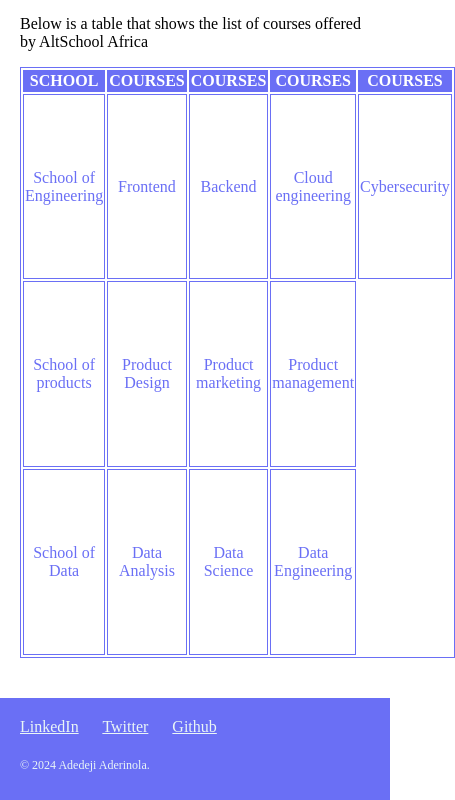
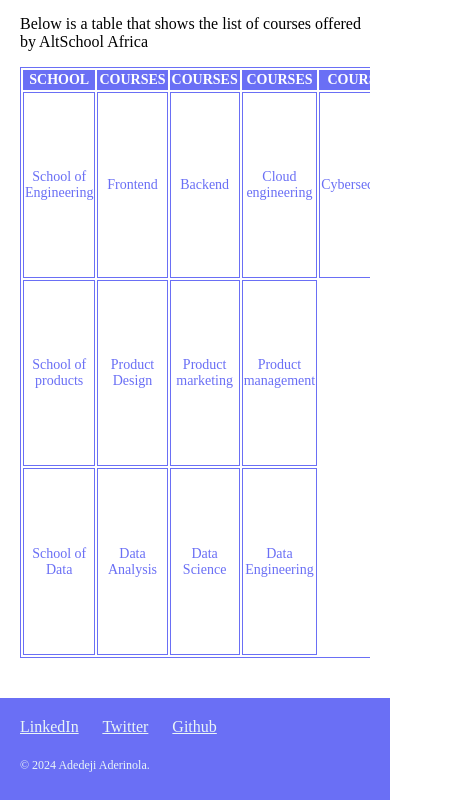
Before and after one commit to iamdeyg/Assignment, a plain HTML site: page table.html in a window 390 px wide. Shown: the part 165-965 px from the top of the page, 455 px wide, since content can reach past the window. Drawn offline with Linux system fonts and the light colour scheme.

Commit message:
made table responsive

```diff
--- a/CSS/table.css
+++ b/CSS/table.css
@@ -4,6 +4,11 @@ body {
 }
 .container {
   padding: 0 40px;
+}
+.table-responsive {
+  width: 100%;
+  overflow-x: auto; /* Allows horizontal scrolling */
+  -webkit-overflow-scrolling: touch; /* Smooth scrolling for mobile */
 }
 .main-divv {
   display: flex;
@@ -88,4 +93,11 @@ th {
   .r-main {
     display: none;
   }
+  .table-responsive {
+    overflow-x: auto;
+  }
+  .table th,
+  .table td {
+    font-size: 14px; /* Adjust text size for smaller screens */
+  }
 }
--- a/table.html
+++ b/table.html
@@ -28,7 +28,8 @@
       Africa
     </p>
     <div class="container margin">
-      <table class="table">
+      <div class="table-responsive">
+        <table class="table overflow">
           <thead>
             <tr>
               <th>SCHOOL</th>
@@ -61,6 +62,7 @@
           </tbody>
         </table>
       </div>
+    </div>
     <footer>
       <div class="bottom-container">
         <div class="container">
```
Lines whose indentation alone changed are shown as unchanged.
